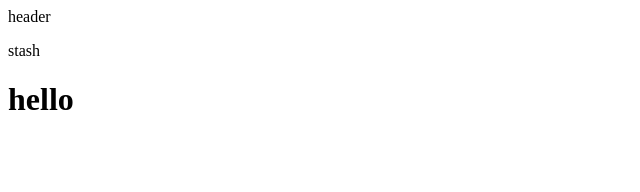
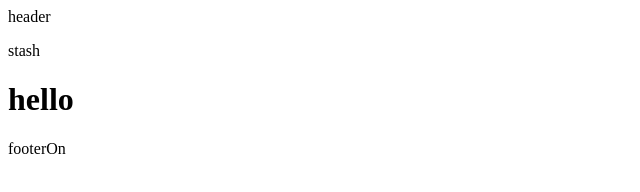
Before and after one commit to kc-hkb/git-practice, a plain HTML site: page index.html in a window 1280 px wide. Shown: the full height of the page, 0-640 px from the left. Drawn offline with Linux system fonts and the light colour scheme.

Commit message:
footerOn

```diff
--- a/index.html
+++ b/index.html
@@ -10,6 +10,6 @@
 	<header>header</header>
 	<p>stash</p>
 	<h1>hello</h1>
-	<footer></footer>
+	<footer>footerOn</footer>
 </body>
 </html>
```
